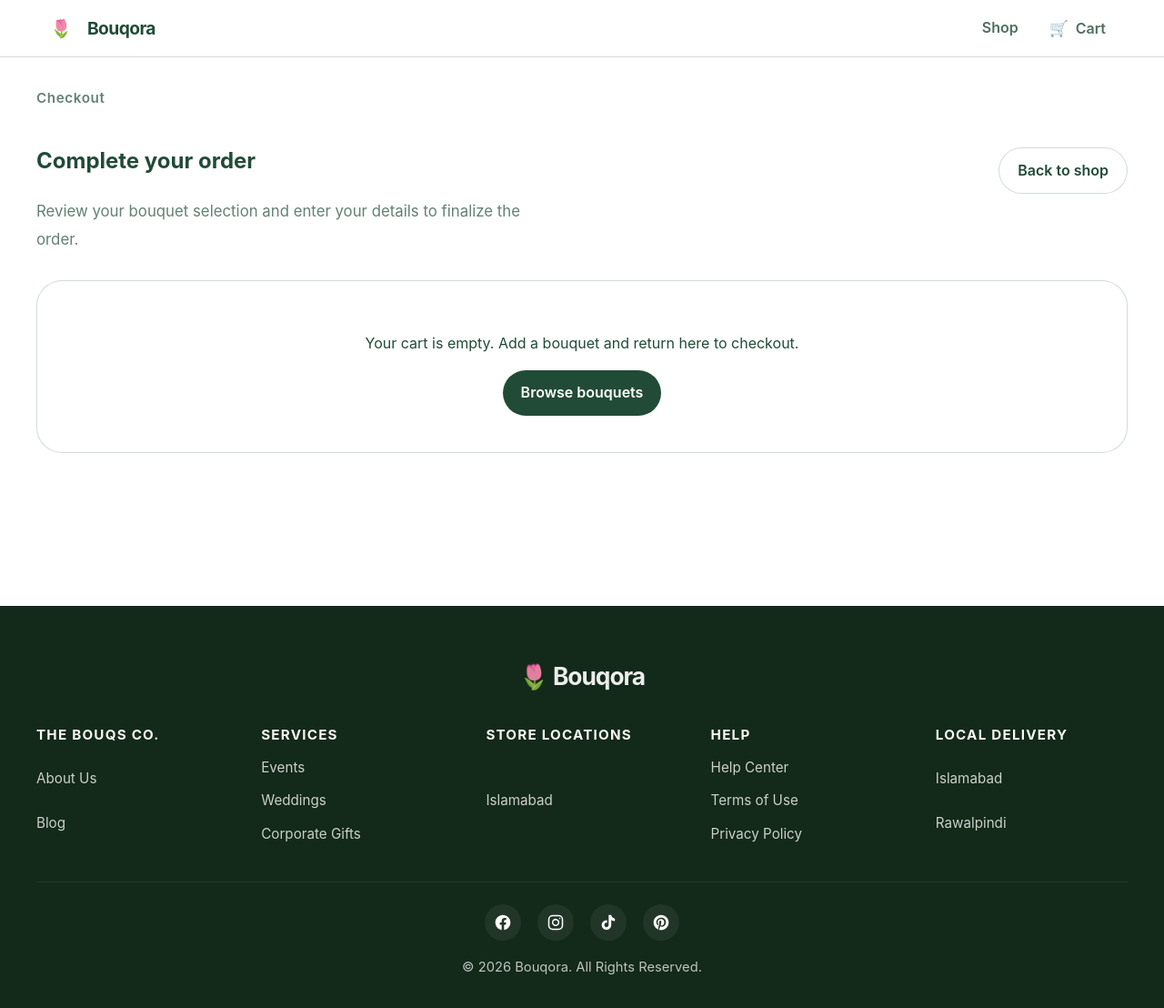
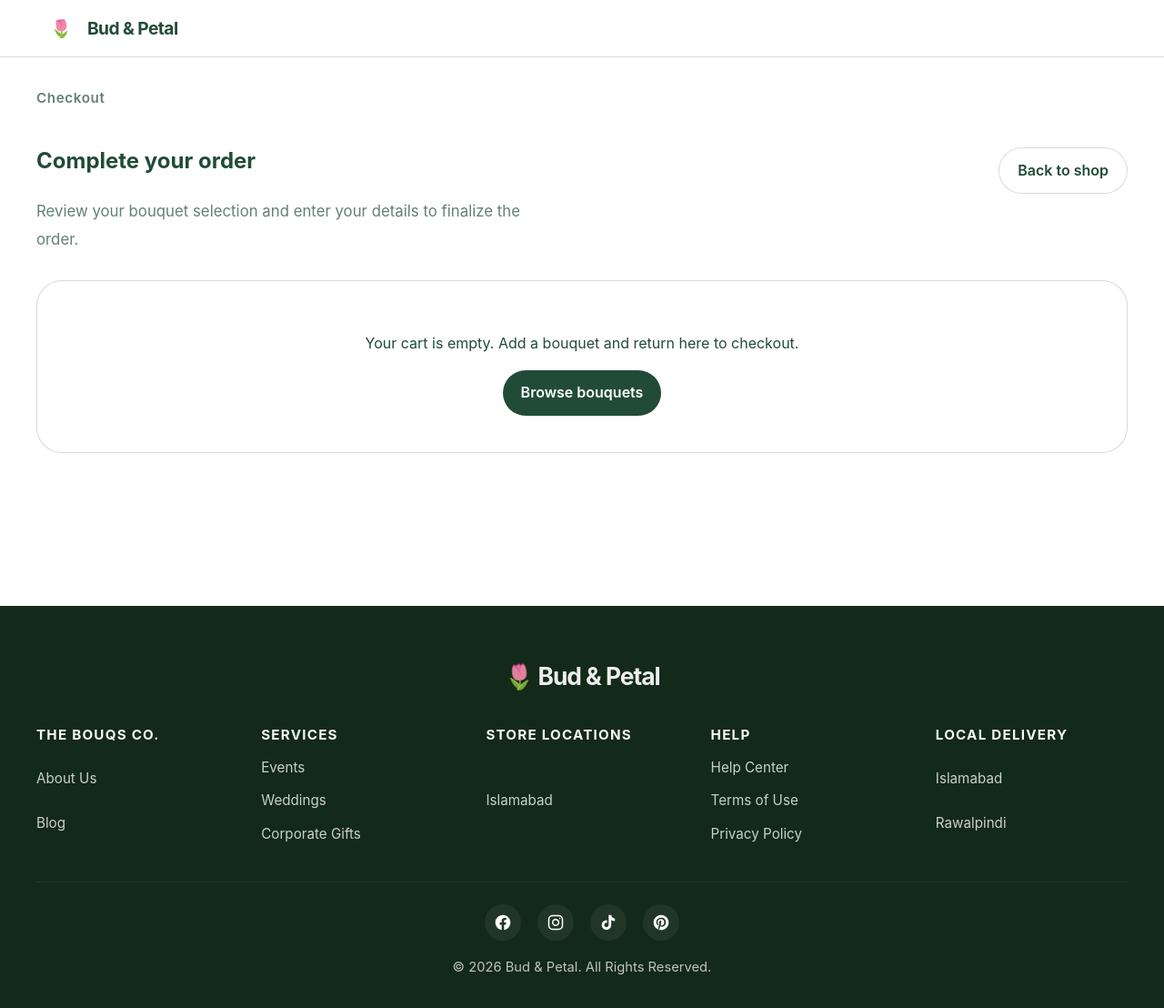
Before and after one commit to emhaxim/tulio-co, a Next.js app: page /checkout in a window 1280 px wide. Shown: the whole page at 91% size. Built offline with nearby package versions, Linux system fonts and the light colour scheme.

Commit message:
Added a flower image to a checkout page

```diff
--- a/app/checkout/page.tsx
+++ b/app/checkout/page.tsx
@@ -1,5 +1,6 @@
 'use client';
 
+import Image from 'next/image';
 import Link from 'next/link';
 import { useState } from 'react';
 import products from '../../data/products';
@@ -70,7 +71,7 @@ export default function CheckoutPage() {
 
   return (
     <>
-      <SiteHeader />
+      <SiteHeader showNav={false} />
       <main>
         <section className="section">
         <div className="checkout-header">
@@ -98,7 +99,14 @@ export default function CheckoutPage() {
               <ul className="cart-list">
                 {items.map(({ product, quantity }) => (
                   <li key={product.id} className="cart-item">
-                    <div>
+                    <Image
+                      src={product.image}
+                      alt={product.name}
+                      width={64}
+                      height={64}
+                      style={{ borderRadius: 10, objectFit: 'cover', flexShrink: 0 }}
+                    />
+                    <div style={{ flex: 1 }}>
                       <strong>{product.name}</strong>
                       <div style={{ color: '#766e63', marginTop: 4 }}>
                         {quantity} × ${product.price.toFixed(2)}
--- a/components/SiteFooter.tsx
+++ b/components/SiteFooter.tsx
@@ -7,7 +7,7 @@ export default function SiteFooter() {
     <footer className="site-footer">
       <div className="footer-inner">
       <div className="footer-brand-row">
-        <span className="footer-logo">🌷 Bouqora</span>
+        <span className="footer-logo">🌷 Bud & Petal</span>
       </div>
 
       <div className="footer-grid">
@@ -46,7 +46,7 @@ export default function SiteFooter() {
               <path d="M22 12c0-5.523-4.477-10-10-10S2 6.477 2 12c0 4.991 3.657 9.128 8.438 9.878v-6.99H7.898v-2.888h2.54V9.797c0-2.507 1.492-3.89 3.777-3.89 1.094 0 2.238.195 2.238.195v2.46h-1.26c-1.243 0-1.63.771-1.63 1.562v1.875h2.773l-.443 2.888h-2.33v6.99C18.343 21.128 22 16.991 22 12z" />
             </svg>
           </a>
-          <a href="https://instagram.com/bouqora" target="_blank" rel="noreferrer" aria-label="Instagram">
+          <a href="https://instagram.com/Bud & Petal" target="_blank" rel="noreferrer" aria-label="Instagram">
             <svg viewBox="0 0 24 24" width="20" height="20" fill="none" stroke="currentColor" strokeWidth="1.8" strokeLinecap="round" strokeLinejoin="round" aria-hidden="true">
               <rect x="3" y="3" width="18" height="18" rx="5" />
               <path d="M16 11.37A4 4 0 1 1 12.63 8 4 4 0 0 1 16 11.37z" />
@@ -65,7 +65,7 @@ export default function SiteFooter() {
           </a>
         </div>
         <div className="footer-copy">
-          <p>© 2026 Bouqora. All Rights Reserved.</p>
+          <p>© 2026 Bud & Petal. All Rights Reserved.</p>
         </div>
       </div>
       </div>
--- a/components/SiteHeader.tsx
+++ b/components/SiteHeader.tsx
@@ -29,8 +29,9 @@ export default function SiteHeader({ showNav = true }: { showNav?: boolean }) {
         <nav className="site-nav">
           <div className="site-brand">
             <span className="brand-mark" aria-hidden="true">🌷</span>
-            <span>Bouqora</span>
+            <span>Bud & Petal</span>
           </div>
+          {showNav && (
             <div className="nav-links">
               <Link href="#shop">Shop</Link>
               {/* <Link href="#contact">Contact</Link> */}
@@ -40,6 +41,7 @@ export default function SiteHeader({ showNav = true }: { showNav?: boolean }) {
                 {totalItems ? <span className="cart-count">{totalItems}</span> : null}
               </button>
             </div>
+          )}
         </nav>
       </header>
 
```
Lines whose indentation alone changed are shown as unchanged.
